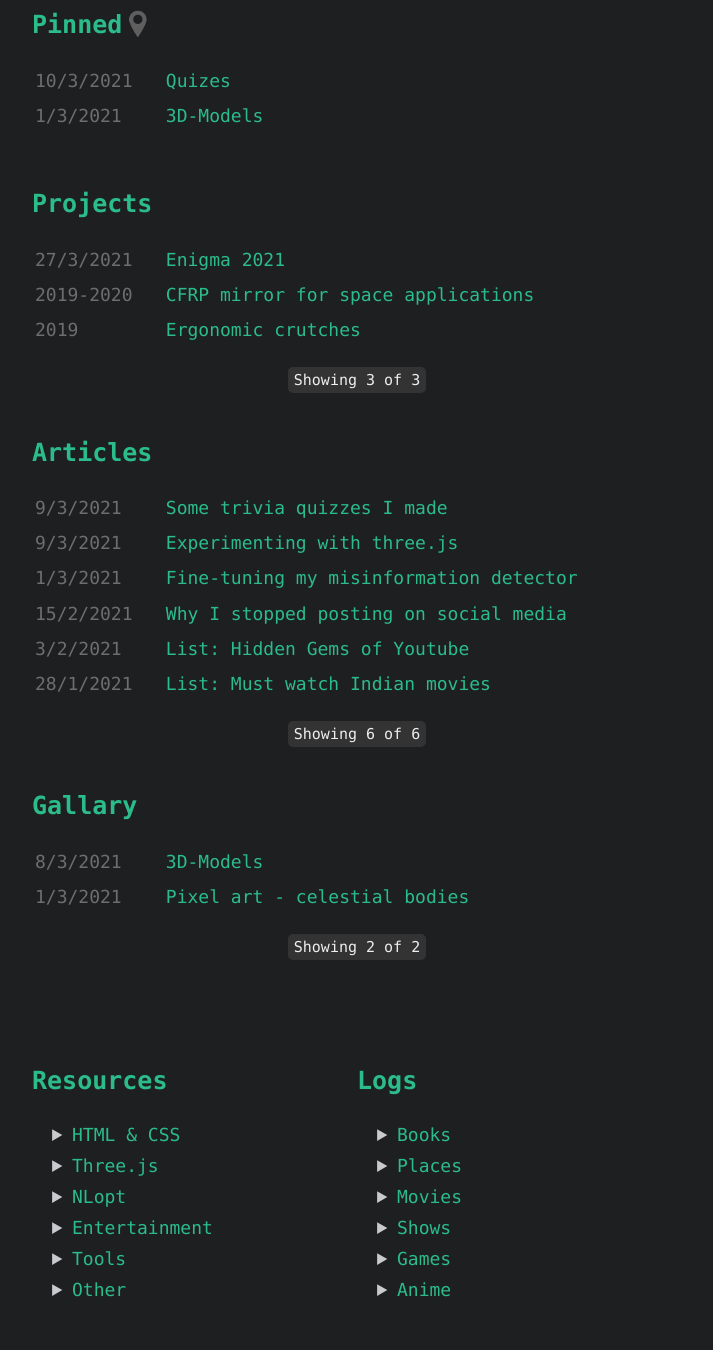
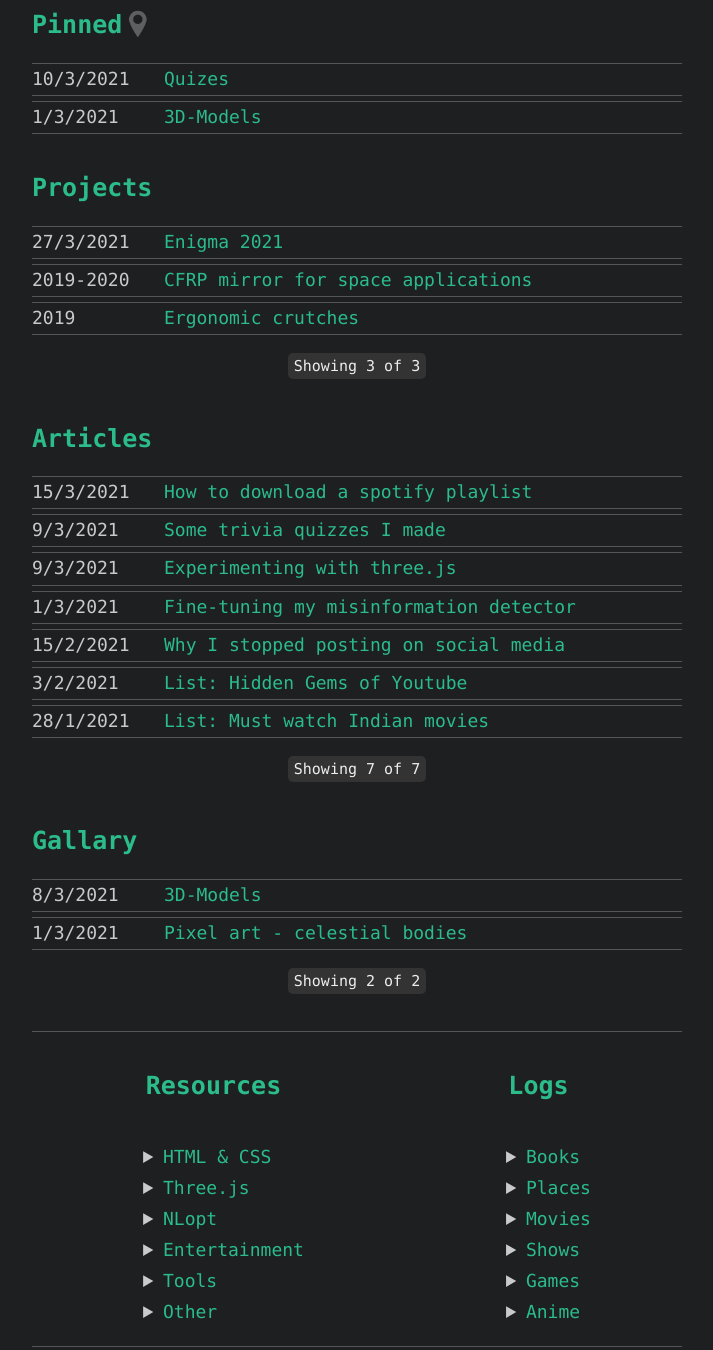
Before and after one commit to kosmoknot/kosmoknot-site, a plain HTML site: page index.html in a window 1280 px wide. Shown: the part 373-1723 px from the top of the page, without its empty margins (283-996 px from the left). Drawn offline with Linux system fonts and the light colour scheme.

Commit message:
compatibility update

```diff
--- a/index.html
+++ b/index.html
@@ -42,113 +42,97 @@
 
 
     <br>
-    <div class="section">
+    <div class="nav">
       <div class="about">A <a href="https://joelhooks.com/digital-garden">digital garden</a> to curate <a href="/site/about.html">my</a> projects, writings, resources, and activity logs.</div>
     </div>
 
-    <div class="section">
+    <div class="nav">
     <h1>Pinned<img src="/images/pin.webp" style="width: 30px; height:30px;vertical-align: sub;"></h1>
-      <table style="width: 100%;padding-bottom: 15px;">
-        <colgroup>
-           <col span="1" style="width: 20%;">
-           <col span="1" style="width: 80%;">
-        </colgroup>
-        <tr>
-          <td><time>10/3/2021</time></td>
-          <td> <a href="/site/quizes.html">Quizes</a></td>
-        </tr>
-        <tr>
-          <td><time>1/3/2021</time></td>
-          <td> <a href="/site/gallary.html#3dm">3D-Models</a></td>
-        </tr>
-      </table>
+
+        <div class="nav_row">
+          <div class="nav_col1"><time>10/3/2021</time></div>
+          <div class="nav_col2"><a href="/site/quizes.html">Quizes</a></div>
         </div>
-    <div class="section">
+        <div class="nav_row">
+          <div class="nav_col1"><time>1/3/2021</time></div>
+          <div class="nav_col2"><a href="/site/gallary.html#3dm">3D-Models</a></div>
+        </div>
+    </div>
+
+    <div class="nav">
       <h1> <a href="/site/projects.html">Projects</a> </h1>
-        <table style="width: 100%; padding-bottom: 15px;">
-          <colgroup>
-             <col span="1" style="width: 20%;">
-             <col span="1" style="width: 80%;">
-          </colgroup>
-          <tr>
-            <td><time>27/3/2021</time></td>
-            <td> <a href="/site/projects.html#p3">Enigma 2021</a></td>
-          </tr>
-          <tr>
-            <td><time>2019-2020</time></td>
-            <td> <a href="/site/projects.html#p2">CFRP mirror for space applications</a></td>
-          </tr>
-          <tr>
-            <td><time>2019</time></td>
-            <td ><a href="/site/projects.html#p1">Ergonomic crutches</a></td>
-          </tr>
-        </table>
+      <div class="nav_row">
+        <div class="nav_col1"><time>27/3/2021</time></div>
+        <div class="nav_col2"><a href="/site/projects.html#p3">Enigma 2021</a></div>
+      </div>
+      <div class="nav_row">
+        <div class="nav_col1"><time>2019-2020</time></div>
+        <div class="nav_col2"><a href="/site/projects.html#p2">CFRP mirror for space applications</a></div>
+      </div>
+      <div class="nav_row">
+        <div class="nav_col1"><time>2019</time></div>
+        <div class="nav_col2"><a href="/site/projects.html#p1">Ergonomic crutches</a></div>
+      </div>
       <div class="pagination">
           <a href="/site/projects.html">Showing 3 of 3</a>
       </div>
   </div>
 
 
-  <div class="section">
+  <div class="nav">
     <h1> <a href="/site/articles.html">Articles</a> </h1>
-      <table style="width: 100%;padding-bottom: 15px;">
-        <colgroup>
-           <col span="1" style="width: 20%;">
-           <col span="1" style="width: 80%;">
-        </colgroup>
-        <tr>
-          <td><time>9/3/2021</time></td>
-          <td> <a href="/site/articles.html#a6">Some trivia quizzes I made</a></td>
-        </tr>
-        <tr>
-          <td><time>9/3/2021</time></td>
-          <td> <a href="/site/articles.html#a5">Experimenting with three.js</a></td>
-        </tr>
-        <tr>
-          <td><time>1/3/2021</time></td>
-          <td> <a href="/site/articles.html#a4">Fine-tuning my misinformation detector</a></td>
-        </tr>
-        <tr>
-          <td><time>15/2/2021</time></td>
-          <td> <a href="/site/articles.html#a3">Why I stopped posting on social media</a></td>
-        </tr>
-        <tr>
-          <td><time>3/2/2021</time></td>
-          <td> <a href="/site/articles.html#a2">List: Hidden Gems of Youtube</a></td>
-        </tr>
-        <tr>
-          <td><time>28/1/2021</time></td>
-          <td> <a href="/site/articles.html#a1">List: Must watch Indian movies</a></td>
-        </tr>
-      </table>
+
+    <div class="nav_row">
+      <div class="nav_col1"><time>15/3/2021</time></div>
+      <div class="nav_col2"> <a href="/site/articles.html#a7">How to download a spotify playlist</a></div>
+    </div>
+    <div class="nav_row">
+      <div class="nav_col1"><time>9/3/2021</time></div>
+      <div class="nav_col2"><a href="/site/articles.html#a6">Some trivia quizzes I made</a></div>
+    </div>
+    <div class="nav_row">
+      <div class="nav_col1"><time>9/3/2021</time></div>
+      <div class="nav_col2"><a href="/site/articles.html#a5">Experimenting with three.js</a></div>
+    </div>
+    <div class="nav_row">
+      <div class="nav_col1"><time>1/3/2021</time></div>
+      <div class="nav_col2"><a href="/site/articles.html#a4">Fine-tuning my misinformation detector</a></div>
+    </div>
+    <div class="nav_row">
+      <div class="nav_col1"><time>15/2/2021</time></div>
+      <div class="nav_col2"><a href="/site/articles.html#a3">Why I stopped posting on social media</a></div>
+    </div>
+    <div class="nav_row">
+      <div class="nav_col1"><time>3/2/2021</time></div>
+      <div class="nav_col2"> <a href="/site/articles.html#a2">List: Hidden Gems of Youtube</a></div>
+    </div>
+    <div class="nav_row">
+      <div class="nav_col1"><time>28/1/2021</time></div>
+      <div class="nav_col2"> <a  href="/site/articles.html#a1">List: Must watch Indian movies</a></div>
+    </div>
     <div class="pagination">
-        <a href="/site/articles.html">Showing 6 of 6</a>
+        <a href="/site/articles.html">Showing 7 of 7</a>
     </div>
   </div>
 
-    <div class="section">
+  <div class="nav">
     <h1> <a href="/site/gallary.html">Gallary</a> </h1>
-        <table style="width: 100%;padding-bottom: 15px;">
-          <colgroup>
-             <col span="1" style="width: 20%;">
-             <col span="1" style="width: 80%;">
-          </colgroup>
-          <tr>
-            <td><time>8/3/2021</time></td>
-            <td> <a href="/site/gallary.html#3dm">3D-Models</a></td>
-          </tr>
-          <tr>
-            <td><time>1/3/2021</time></td>
-            <td> <a href="/site/gallary.html#pixels">Pixel art - celestial bodies</a></td>
-          </tr>
-        </table>
+    <div class="nav_row">
+      <div class="nav_col1"><time>8/3/2021</time></div>
+      <div class="nav_col2"> <a href="/site/gallary.html#3dm">3D-Models</a></div>
+    </div>
+    <div class="nav_row">
+      <div class="nav_col1"><time>1/3/2021</time></div>
+      <div class="nav_col2"><a href="/site/gallary.html#pixels">Pixel art - celestial bodies</a></div>
+    </div>
     <div class="pagination">
        <a href="/site/gallary.html">Showing 2 of 2</a>
     </div>
   </div>
-    <div class="section">
-      <div class="container" style="display:flex; flex-direction: row;flex-wrap: nowrap;align-content: space-between;">
-        <div class="section">
+
+    <div class="nav">
+      <div class="nav_row2">
+        <div class="nav_col2">
           <h1> <a href="/site/resources.html">Resources</a> </h1>
             <ol>
               <li> <a href="/site/resources.html#r1">HTML & CSS</a> </li>
@@ -159,7 +143,7 @@
               <li> <a href="/site/resources.html#r6">Other</a> </li>
             </ol>
           </div>
-          <div class="section">
+          <div class="nav_col2">
             <h1> <a href="/site/logs.html">Logs</a> </h1>
             <ol style="margin-left: 0px;">
               <li><a href="/site/logs.html#l6">Books</a></li>
--- a/style.css
+++ b/style.css
@@ -73,8 +73,83 @@ h1{
   flex-wrap: nowrap;
   justify-content: space-around;
 }
+.nav{
+  color: #c9cacc;
+  width: 650px;
+  font-size: 18px;
+  margin-left: auto;
+  margin-right: auto;
+  text-align: left;
+  margin-top: 30px;
+}
 
+.nav a{
+  text-decoration: none;
+  color: #2bbc8a;
+  font-size: 18px;
+}
+.nav h1{
+  text-decoration: none;
+  font-size: 25px;
+  margin-top: 2rem;
+  color: #2bbc8a;
+  text-align: left;
+}
 
+.nav h1 a{
+  text-decoration: none;
+  font-size: 25px;
+  margin-top: 2rem;
+  color: #2bbc8a;
+  text-align: left;
+}
+
+.nav h1 a:hover{
+  color: #c9cacc;
+}
+
+.nav a:hover{
+  color: #c9cacc;
+}
+.nav_col1{
+  width: 132px;
+  display: flex;
+  flex-flow: column;
+  justify-content: left;
+}
+.nav_col2{
+
+  display: flex;
+  flex-flow: column;
+  justify-content: left;
+}
+
+.nav_row{
+  margin-bottom: 5px;
+  border-bottom: 0.5px solid #555;
+  border-top: 0.5px solid #555;
+  display: flex;
+  flex-flow: row;
+  flex-wrap: wrap;
+  justify-content: left;
+}
+.nav_row2{
+  margin-bottom: 5px;
+  border-bottom: 0.5px solid #555;
+  border-top: 0.5px solid #555;
+  display: flex;
+  flex-flow: row;
+  flex-wrap: wrap;
+  justify-content: space-around;
+}
+.nav ol a:hover{
+  list-style: none;
+  color: #c9cacc;
+}
+.nav ol{
+  list-style-type: disclosure-closed;
+  color: #c9cacc;
+}
 
 #icon{
   width: 150px;
@@ -129,14 +204,7 @@ h1{
 .section ul{
   list-style: none;
 }
-.section ol a:hover{
-  list-style: none;
-  color: #c9cacc;
-}
-.section ol{
-  list-style-type: disclosure-closed;
-  color: #c9cacc;
-}
+
 .section img{
   width: 475px;
 }
@@ -145,30 +213,27 @@ h1{
   color: #6e6e6e;
   vertical-align: baseline;
 }
+.section b{
+  color: #2bbc8a;
+  font-size: 16px
+}
+
+
+
+.section h1{
+  text-decoration: none;
+  font-size: 25px;
+  margin-top: 2rem;
+  color: #2bbc8a;
+  text-align: left;
+}
 
 .section h1 a{
   text-decoration: none;
   font-size: 25px;
-  position: relative;
   margin-top: 2rem;
   color: #2bbc8a;
-  display: block;
   text-align: left;
-}
-
-.section h1{
-  text-decoration: none;
-  font-size: 25px;
-  position: relative;
-  margin-top: 2rem;
-  color: #2bbc8a;
-  display: block;
-  text-align: left;
-}
-
-.section b{
-  color: #2bbc8a;
-  font-size: 16px
 }
 
 .section h1 a:hover{
@@ -221,6 +286,7 @@ h1{
   margin-left: auto;
   margin-right: auto;
   margin-bottom: 35px;
+  margin-top: 15px;
 }
 
 .pagination a {
@@ -429,6 +495,9 @@ button:hover{
 
 @media screen and (max-width: 650px){
 
+  .about{
+    text-align: center;
+  }
   .head_row{
     flex-flow: column;
 
@@ -447,13 +516,33 @@ button:hover{
     margin-right: auto;
     overflow: visible;
   }
-  .section time{
+  .nav{
+    width: 80%;
+    margin-left: auto;
+    margin-right: auto;
+    overflow: visible;
+  }
+
+  .nav {
     font-size: 16px;
+  }
+  .nav a{
+    font-size: 16px;
+  }
+  .nav h1 a{
+    font-size: 22px;
+    text-align: center;
+  }
+  .nav_row{
+    flex-direction: column;
+    flex-wrap: nowrap;
+  }
+  .nav_row2{
+    justify-content: left;
 
   }
-
-  .section td a{
-    font-size: 16px;
+  .pagination a{
+    font-size: 14px;
   }
   .section b{
     font-size: 16px;
@@ -471,6 +560,7 @@ button:hover{
     background: gray;
   }
 
+
   .footer{
     width: 97%;
     margin-left: auto;
```
Lines whose indentation alone changed are shown as unchanged.
